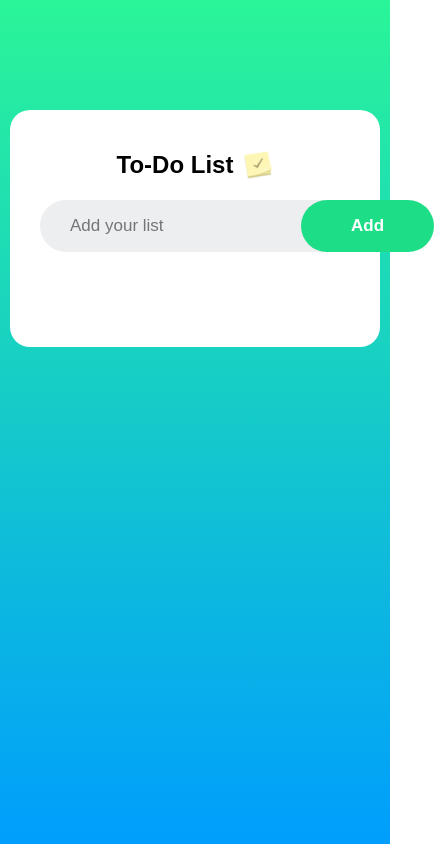
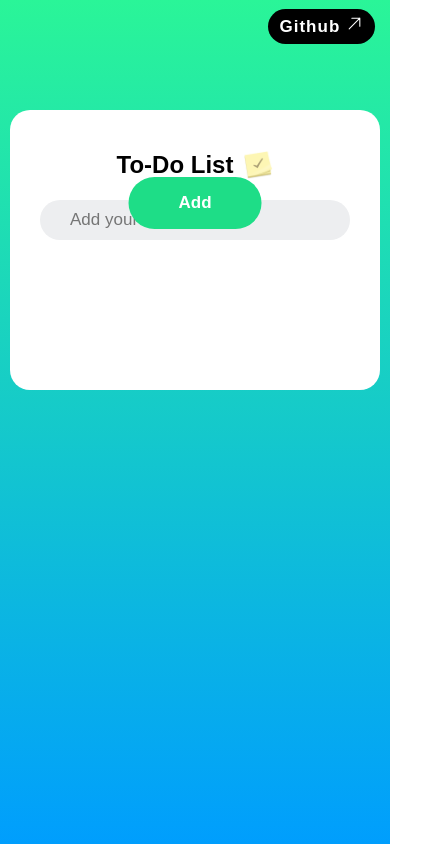
Before and after one commit to prabeshgupta/todo, a plain HTML site: page index.html in a window 390 px wide. Shown: the whole page, 434 px wide, since content can reach past the window. Drawn offline with Linux system fonts and the light colour scheme.

Commit message:
Todo List Responsive

```diff
--- a/index.html
+++ b/index.html
@@ -14,6 +14,13 @@
 
 <body>
     <div class="container">
+        <span id="github"><a href="https://github.com/prabeshgupta/todo">Github
+                <svg xmlns="http://www.w3.org/2000/svg" fill="none" viewBox="0 0 24 24" stroke-width="1.5"
+                    stroke="currentColor" id="arrow">
+                    <path stroke-linecap="round" stroke-linejoin="round" d="m4.5 19.5 15-15m0 0H8.25m11.25 0v11.25" />
+                </svg>
+
+            </a></span>
         <div class="todo">
             <h2>To-Do List <img src="images/todo.png" alt="Todo Image"></h2>
             <div class="row">
--- a/style.css
+++ b/style.css
@@ -10,6 +10,28 @@
     min-height: 100vh;
     background: linear-gradient(180deg, #2af598 0%, #009efd 100%);
     padding: 10px;
+}
+
+#github {
+    position: absolute;
+    top: 15px;
+    right: 15px;
+}
+
+#github a {
+    background: black;
+    text-decoration: none;
+    color: white;
+    font-size: 17px;
+    letter-spacing: 1px;
+    font-weight: bold;
+    padding: 8px 12px;
+    border-radius: 20px;
+}
+
+#arrow {
+    width: 17px;
+    height: 17px;
 }
 
 .todo {
@@ -111,3 +133,25 @@ ul li span:hover {
     color: red;
     background: #edeef0;
 }
+
+@media screen and (max-width:600px) {
+    button {
+        position: absolute;
+        top: 21%;
+        right: 50%;
+        transform: translateX(50%);
+        border: none;
+        outline: none;
+        padding: 16px 50px;
+        background-color: #1edd87;
+        color: white;
+        font-size: 17px;
+        cursor: pointer;
+        font-weight: 600;
+        border-radius: 40px;
+    }
+
+    #list {
+        margin-top: 80px;
+    }
+}
```
